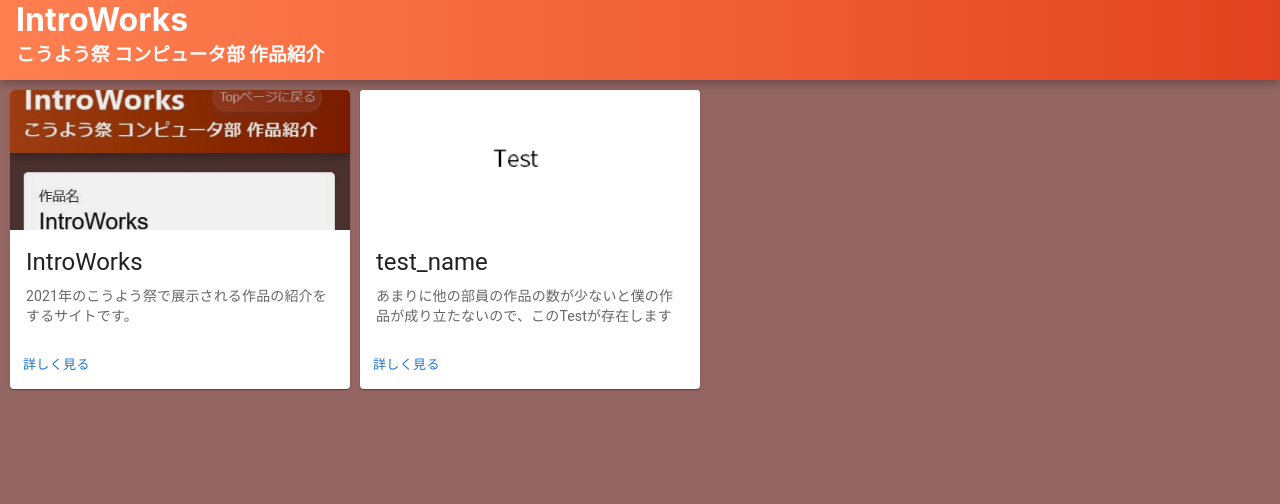
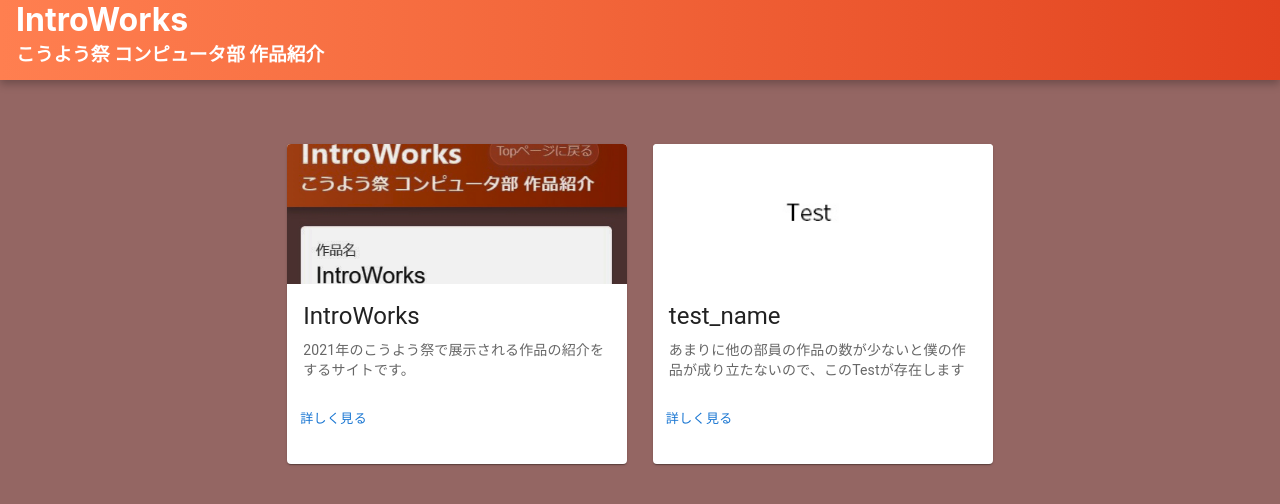
Before and after one commit to RAINeko256/introworks, a Next.js app: page / in a window 1280 px wide. Shown: the top 504 px of the page. Built offline with nearby package versions, Linux system fonts and the light colour scheme.

Commit message:
design fix

```diff
--- a/components/MediaCard.js
+++ b/components/MediaCard.js
@@ -7,7 +7,14 @@ import { Typography } from "@mui/material"
 //
 const MediaCard = (props) => {
   return (
-    <Card sx={{ minWidth: 340, maxWidth: 340 }}>
+    <Card
+      sx={{
+        minWidth: 300,
+        maxWidth: 340,
+        minHeight: 300,
+        maxHeight: 320,
+      }}
+    >
       {props.data.img && (
         <CardMedia
           component="img"
--- a/pages/index.js
+++ b/pages/index.js
@@ -12,16 +12,13 @@ const Index = () => {
           height: "calc(100vh - 80px)",
           display: "flex",
           flexWrap:"wrap",
-          padding: "10px",
-          gap:"10px",
+          justifyContent:"center",
+          paddingTop:"5vw",
+          gap:"2vw",
         }}
       >
-        <div>
           <MediaCard data={DataIntroWorks} />
-        </div>
-        <div>
           <MediaCard data={Test} />
-        </div>
       </div>
     </>
   )
```
